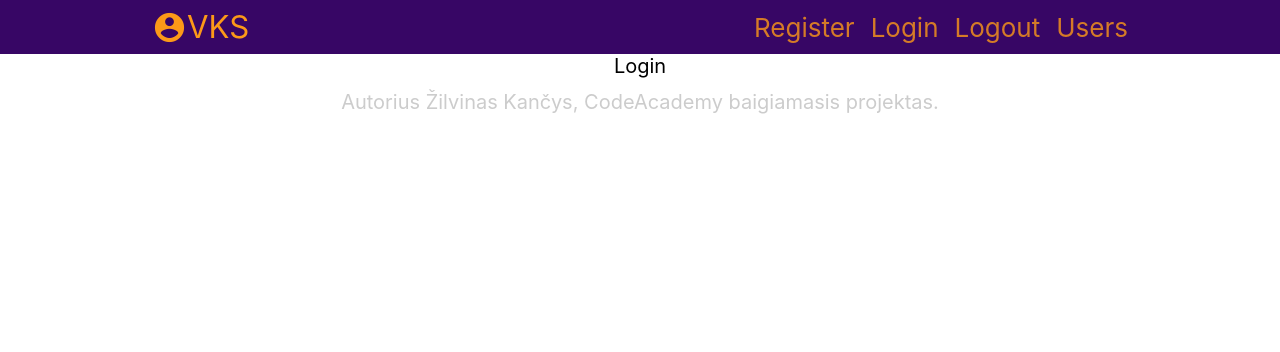
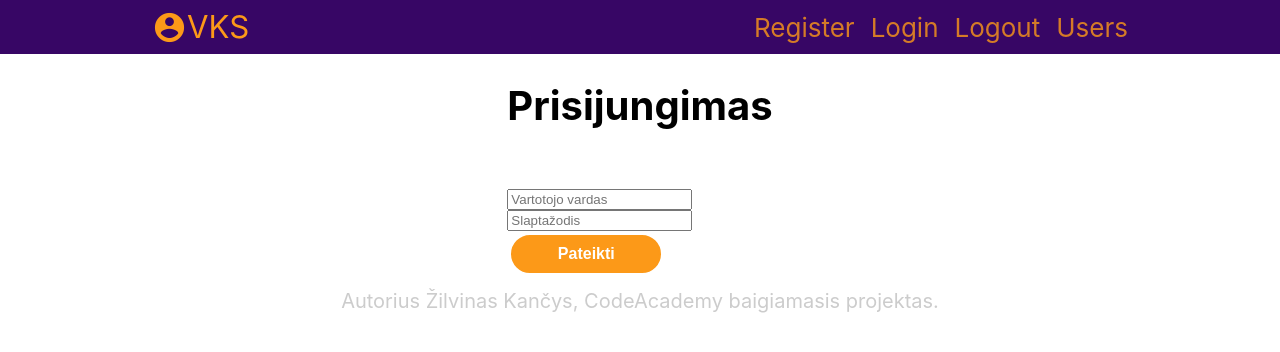
Before and after one commit to 194pp/code-academy_final-asignment, a React (Create React App) app: page /login in a window 1280 px wide. Shown: the top 352 px of the page. Built offline with nearby package versions, Linux system fonts and the light colour scheme; no server answers.

Commit message:
Manifest cleanup.

```diff
--- a/src/components/Main/Login/Login.jsx
+++ b/src/components/Main/Login/Login.jsx
@@ -1,9 +1,12 @@
 import classes from './Login.module.css';
+import PageHeading from "../../UI/PageHeading";
+import LoginForm from "./LoginForm";
 
 const Login = () => {
   return (
     <div className={classes.Login}>
-      Login
+      <PageHeading>Prisijungimas</PageHeading>
+      <LoginForm />
     </div>
   )
 }
--- /dev/null
+++ b/src/components/Main/Login/LoginForm.jsx
@@ -0,0 +1,78 @@
+import classes from './LoginForm.module.css';
+import {Form, Formik, Field} from "formik";
+import {loginSchema} from "./loginSchema";
+import Button from "../../UI/Button";
+import Input from "../../UI/FormItems/Input";
+import {postFetch} from "../../utils/fetch";
+import {serverURL} from "../../utils/configs";
+import {useNavigate} from "react-router-dom";
+import {useState} from "react";
+
+const LoginForm = () => {
+  const navigate = useNavigate();
+  const [loginSuccess, setLoginSuccess] = useState(false);
+  const [loginError, setLoginError] = useState();
+
+  return (
+    <div>
+      <div className={classes.LoginError}>{loginError}</div>
+      {loginSuccess ?
+        <>
+          <div>Prisijungėte sėkmingai!</div>
+        </>
+        :
+        <Formik
+          initialValues={{
+            username: '',
+            password: '',
+          }}
+          validationSchema={loginSchema}
+          onSubmit={async (data, {setSubmitting}) => {
+            setSubmitting(true);
+
+            await postFetch(serverURL + "/login", data)
+              .then(data => {
+                if (data.msg === "Logged in") {
+                  const token = data.data.token;
+                  localStorage.setItem('vks_key', token);
+                  setLoginSuccess(true);
+                  setLoginError('');
+                  setTimeout(() => {
+                    navigate('/users');
+                  }, 1000)
+                } else {
+                  console.log(data);
+                  setLoginError(data.err);
+                }
+              });
+
+            setSubmitting(false);
+          }}>
+          {({
+              isSubmitting,
+              errors
+            }) => (
+            <Form>
+              <Field
+                name="username"
+                placeholder="Vartotojo vardas"
+                error={errors.username}
+                as={Input}
+              />
+              <Field
+                name="password"
+                placeholder="Slaptažodis"
+                type="password"
+                error={errors.password}
+                as={Input}
+              />
+              <Button name="Pateikti" solid disabled={isSubmitting || !!Object.keys(errors).length}/>
+            </Form>
+          )}
+        </Formik>
+      }
+    </div>
+  )
+}
+
+export default LoginForm;
--- /dev/null
+++ b/src/components/Main/Login/LoginForm.module.css
@@ -0,0 +1,4 @@
+.LoginError {
+  color: red;
+  padding: 16px;
+}
--- /dev/null
+++ b/src/components/Main/Login/loginSchema.js
@@ -0,0 +1,12 @@
+import * as Yup from "yup";
+
+export const loginSchema = Yup.object({
+  username: Yup.string()
+    .trim()
+    .min(5, 'Vartotojo vardas turi būti bent 5 simbolių ilgio')
+    .required("Būtinas laukas"),
+  password: Yup.string()
+    .trim()
+    .min(8, 'Slaptažodis turi būti bent 8 simbolių ilgio')
+    .required("Būtinas laukas"),
+});
```
